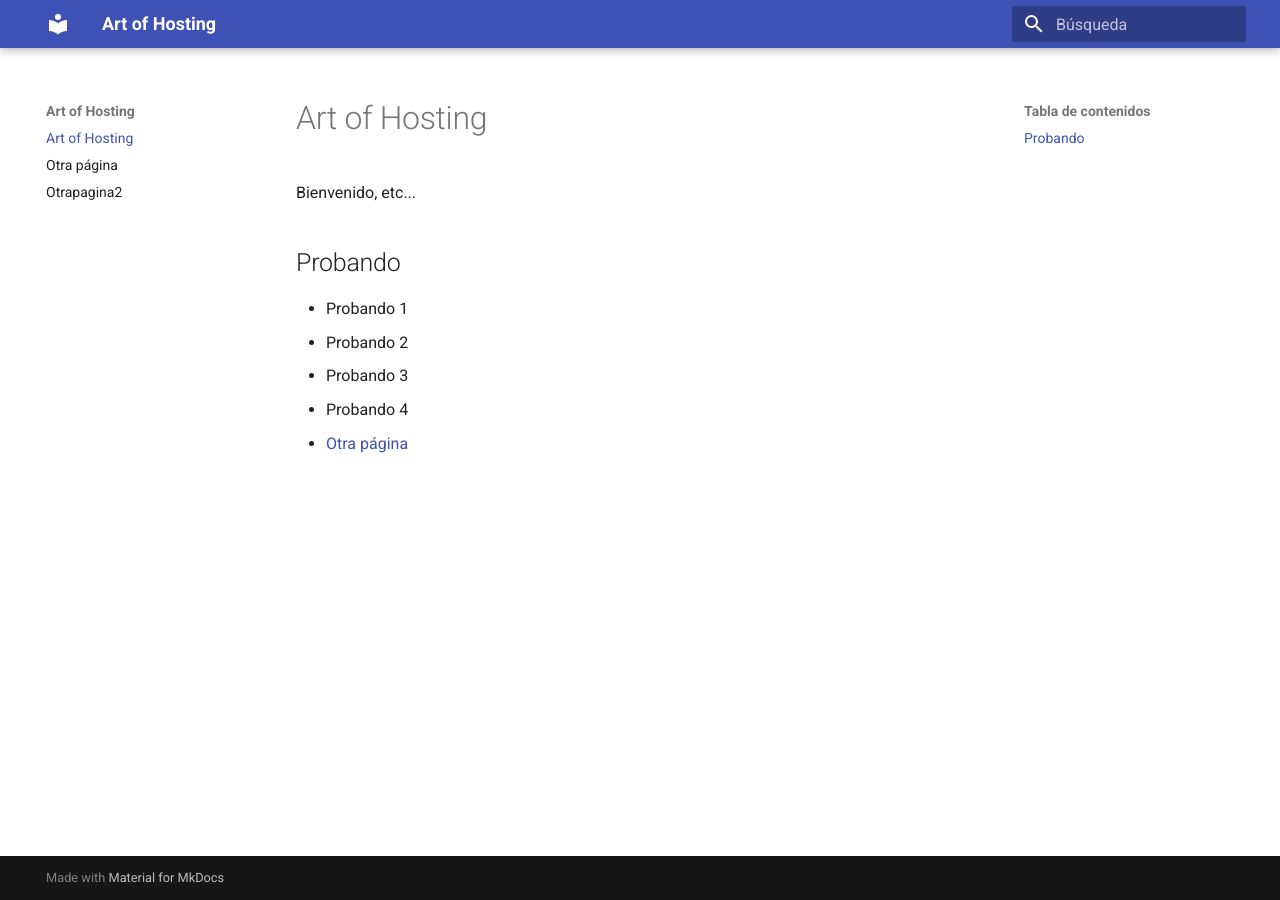
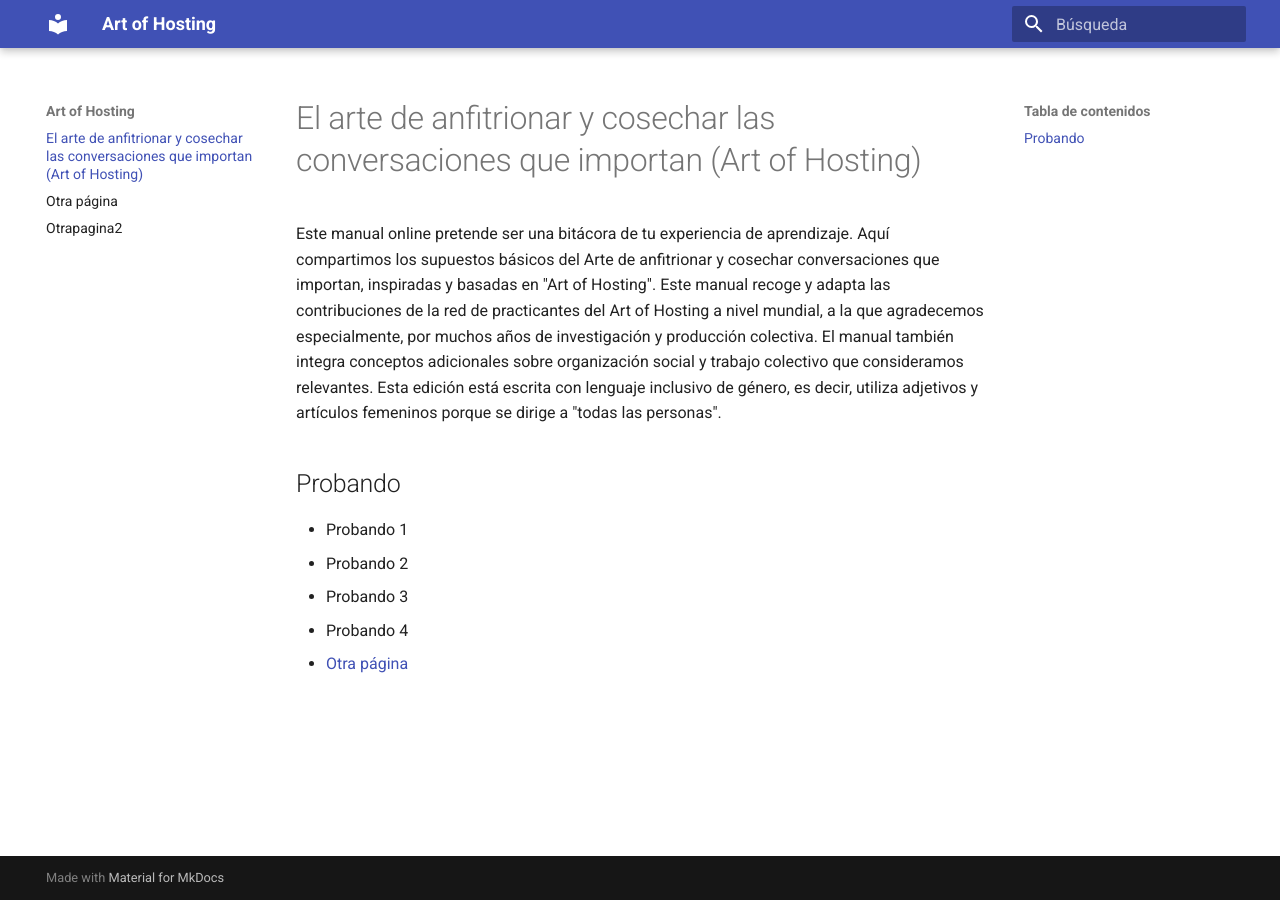
Before and after one commit to art-of-hosting/art-of-hosting.github.io, an MkDocs documentation site: the page built from docs/index.md, in a window 1280 px wide. Built offline with MkDocs 1.6.1 and Material for MkDocs 9.7.7, drawn with Linux system fonts in a browser that asks for light colours.

Commit message:
Update index.md

```diff
--- a/docs/index.md
+++ b/docs/index.md
@@ -1,6 +1,8 @@
-# Art of Hosting
+# El arte de anfitrionar y cosechar las conversaciones que importan (Art of Hosting)
 
-Bienvenido, etc...
+Este manual online pretende ser una bitácora de tu experiencia de aprendizaje. Aquí compartimos los supuestos básicos del Arte de anfitrionar y cosechar conversaciones que importan, inspiradas y basadas en "Art of Hosting".
+Este manual recoge y adapta las contribuciones de la red de practicantes del Art of Hosting a nivel mundial, a la que agradecemos especialmente, por muchos años de investigación y producción colectiva. El manual también integra conceptos adicionales sobre organización social y trabajo colectivo que consideramos relevantes.
+Esta edición está escrita con lenguaje inclusivo de género, es decir, utiliza adjetivos y artículos femeninos porque se dirige a "todas las personas".
 
 ## Probando
 
```
